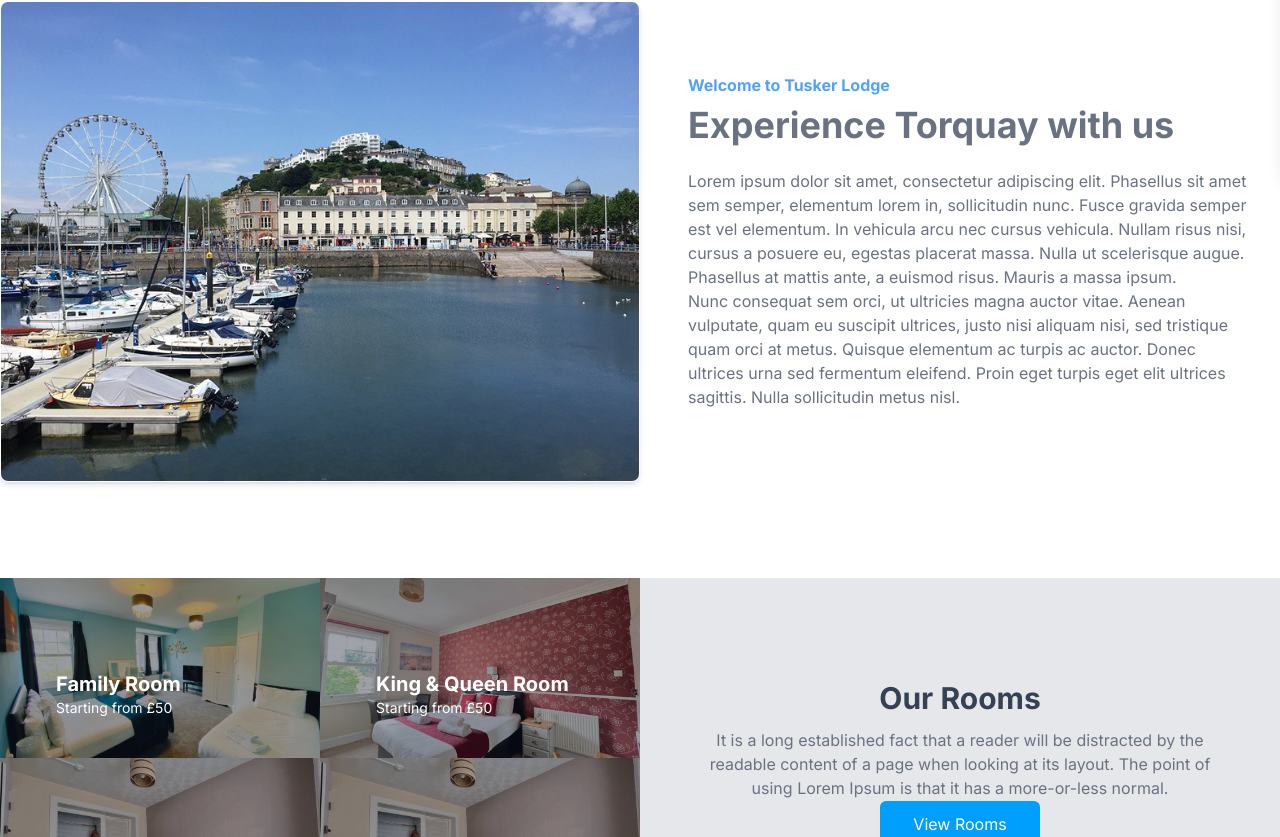
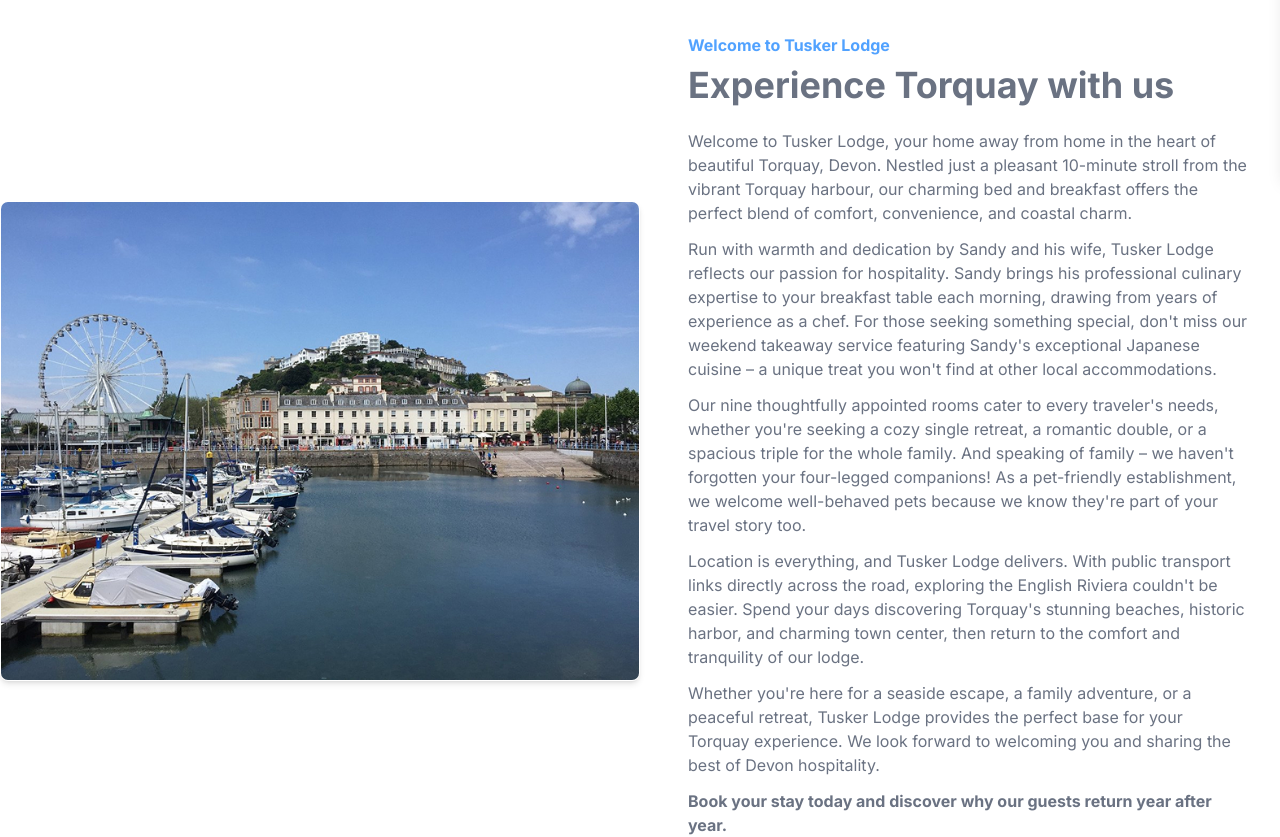
Before and after one commit to ayrbox/tusker-lodge, a Next.js app: page / in a window 1280 px wide. Shown: the part 623-1460 px from the top of the page. Built offline with nearby package versions, Linux system fonts and the light colour scheme.

Commit message:
update: update experience article

```diff
--- a/src/components/sections/Featured.tsx
+++ b/src/components/sections/Featured.tsx
@@ -19,20 +19,47 @@ export default function Featured() {
           <h1 className="mb-6 text-4xl font-bold">
             Experience Torquay with us
           </h1>
-          <p className="">
-            Lorem ipsum dolor sit amet, consectetur adipiscing elit. Phasellus
-            sit amet sem semper, elementum lorem in, sollicitudin nunc. Fusce
-            gravida semper est vel elementum. In vehicula arcu nec cursus
-            vehicula. Nullam risus nisi, cursus a posuere eu, egestas placerat
-            massa. Nulla ut scelerisque augue. Phasellus at mattis ante, a
-            euismod risus. Mauris a massa ipsum.
+          <p className="mb-3">
+            Welcome to Tusker Lodge, your home away from home in the heart of
+            beautiful Torquay, Devon. Nestled just a pleasant 10-minute stroll
+            from the vibrant Torquay harbour, our charming bed and breakfast
+            offers the perfect blend of comfort, convenience, and coastal charm.
           </p>
-          <p>
-            Nunc consequat sem orci, ut ultricies magna auctor vitae. Aenean
-            vulputate, quam eu suscipit ultrices, justo nisi aliquam nisi, sed
-            tristique quam orci at metus. Quisque elementum ac turpis ac auctor.
-            Donec ultrices urna sed fermentum eleifend. Proin eget turpis eget
-            elit ultrices sagittis. Nulla sollicitudin metus nisl.
+          <p className="mb-3">
+            Run with warmth and dedication by Sandy and his wife, Tusker Lodge
+            reflects our passion for hospitality. Sandy brings his professional
+            culinary expertise to your breakfast table each morning, drawing
+            from years of experience as a chef. For those seeking something
+            special, don't miss our weekend takeaway service featuring Sandy's
+            exceptional Japanese cuisine – a unique treat you won't find at
+            other local accommodations.
+          </p>
+          <p className="mb-3">
+            Our nine thoughtfully appointed rooms cater to every traveler's
+            needs, whether you're seeking a cozy single retreat, a romantic
+            double, or a spacious triple for the whole family. And speaking of
+            family – we haven't forgotten your four-legged companions! As a
+            pet-friendly establishment, we welcome well-behaved pets because we
+            know they're part of your travel story too.
+          </p>
+          <p className="mb-3">
+            Location is everything, and Tusker Lodge delivers. With public
+            transport links directly across the road, exploring the English
+            Riviera couldn't be easier. Spend your days discovering Torquay's
+            stunning beaches, historic harbor, and charming town center, then
+            return to the comfort and tranquility of our lodge.
+          </p>
+          <p className="mb-3">
+            Whether you're here for a seaside escape, a family adventure, or a
+            peaceful retreat, Tusker Lodge provides the perfect base for your
+            Torquay experience. We look forward to welcoming you and sharing the
+            best of Devon hospitality.
+          </p>
+          <p className="mb-3">
+            <strong>
+              Book your stay today and discover why our guests return year after
+              year.
+            </strong>
           </p>
         </div>
       </div>
```
